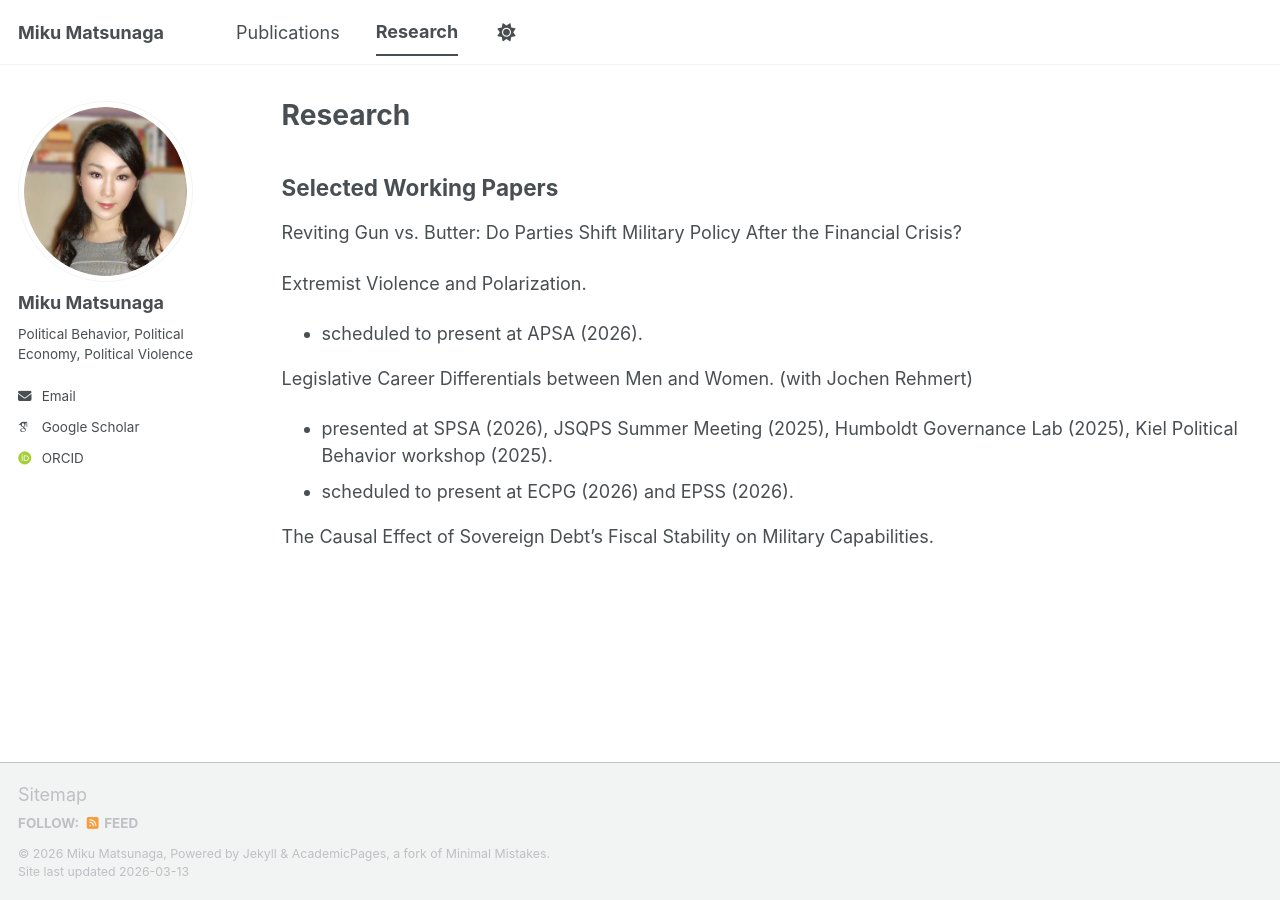
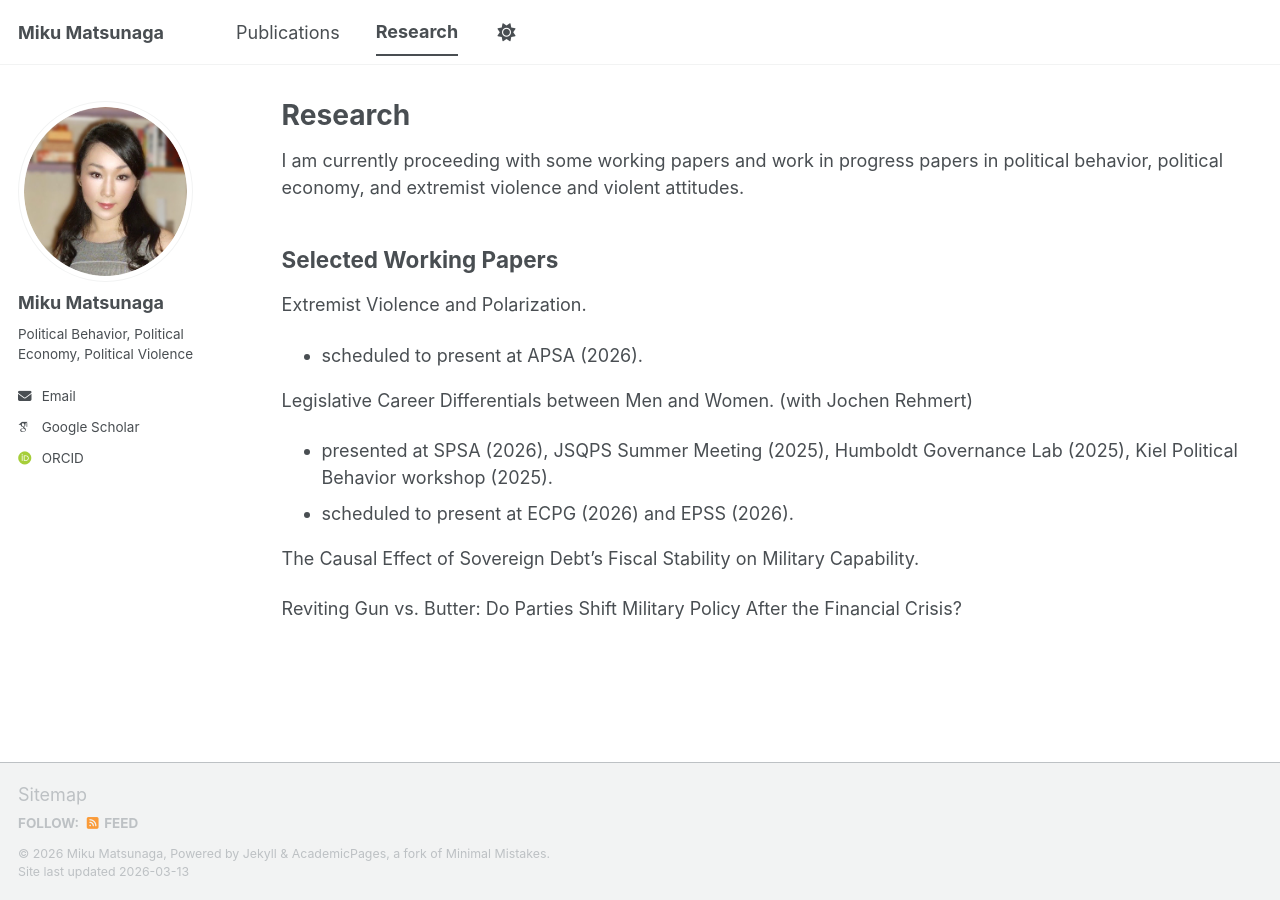
Before and after one commit to mikumatsunaga/mikumatsunaga.github.io, a Jekyll site: the page built from _pages/research.md, in a window 1280 px wide. Built offline with Jekyll 4.4.1, drawn with Linux system fonts in a browser that asks for light colours; some web fonts are replaced; a script bundle is joined from its source files by our own code; library files that are not in the unit come from our copies.

Commit message:
Update research.md

```diff
--- a/_pages/research.md
+++ b/_pages/research.md
@@ -5,9 +5,9 @@ permalink: /research/
 author_profile: true
 ---
 
+I am currently proceeding with some working papers and work in progress papers in political behavior, political economy, and extremist violence and violent attitudes.
+
 ## Selected Working Papers
-
-Reviting Gun vs. Butter: Do Parties Shift Military Policy After the Financial Crisis?
 
 Extremist Violence and Polarization.
 - scheduled to present at APSA (2026).
@@ -16,4 +16,6 @@ Legislative Career Differentials between Men and Women. (with Jochen Rehmert)
 - presented at SPSA (2026), JSQPS Summer Meeting (2025), Humboldt Governance Lab (2025), Kiel Political Behavior workshop (2025).
 - scheduled to present at ECPG (2026) and EPSS (2026).
 
-The Causal Effect of Sovereign Debt’s Fiscal Stability on Military Capabilities.
+The Causal Effect of Sovereign Debt’s Fiscal Stability on Military Capability.
+
+Reviting Gun vs. Butter: Do Parties Shift Military Policy After the Financial Crisis?
```
